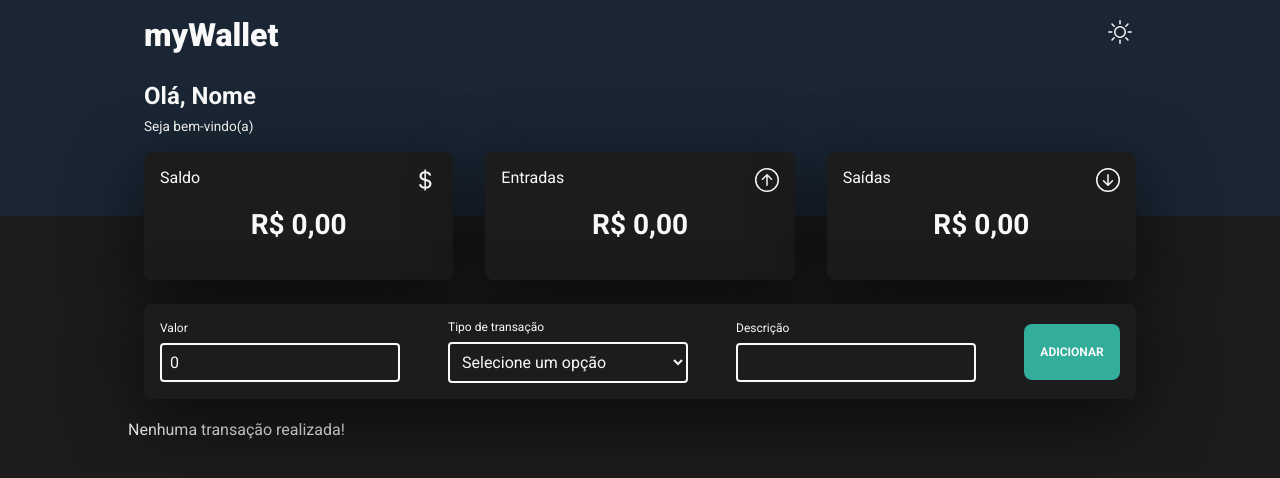
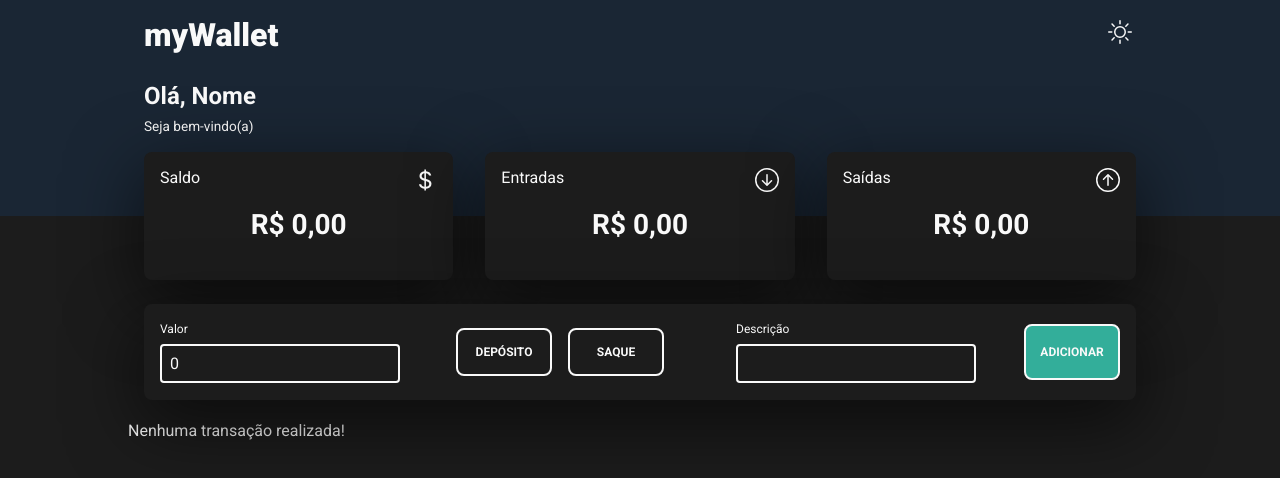
Before and after one commit to williancapitolio/mywallet, a React (Vite) app: page / in a window 1280 px wide. Shown: the top 478 px of the page. Built offline with nearby package versions, Linux system fonts and the light colour scheme.

Commit message:
form styles ok

```diff
--- a/src/components/buttons/Submit/SubmitStyles.ts
+++ b/src/components/buttons/Submit/SubmitStyles.ts
@@ -8,14 +8,13 @@ export const Submit = styled.button`
   text-transform: uppercase;
   font-size: 0.75rem;
   font-weight: 700;
-  border: 0.125rem solid transparent;
+  border: 0.125rem solid ${(props) => props.theme.colors.text.primary};
 
   &:focus {
     outline: none;
   }
 
   &:hover {
-    border: 0.125rem solid ${(props) => props.theme.colors.button.ok};
-    background-color: ${(props) => props.theme.colors.background.primary};
+    opacity: 0.85;
   }
 `;
--- a/src/components/forms/FormTransaction/FormTransaction.tsx
+++ b/src/components/forms/FormTransaction/FormTransaction.tsx
@@ -24,7 +24,7 @@ export const FormTransaction = () => {
         </S.Field>
 
         <S.Field>
-          <S.Label htmlFor="type">Tipo de transação</S.Label>
+          {/* <S.Label htmlFor="type">Tipo de transação</S.Label>
           <S.Select
             name="type"
             id="type"
@@ -36,7 +36,35 @@ export const FormTransaction = () => {
             </S.Option>
             <S.Option value="deposit">Depósito</S.Option>
             <S.Option value="withdraw">Saque</S.Option>
-          </S.Select>
+          </S.Select> */}
+
+          <S.Radios>
+            <S.RadioContainer>
+              <S.RadioInput
+                type="radio"
+                name="type"
+                id="deposit"
+                value="deposit"
+                onChange={handleChange}
+              />
+              <S.RadioTitle className="radio-tile">
+                <S.RadioLabel htmlFor="deposit">Depósito</S.RadioLabel>
+              </S.RadioTitle>
+            </S.RadioContainer>
+
+            <S.RadioContainer>
+              <S.RadioInput
+                type="radio"
+                name="type"
+                id="withdraw"
+                value="withdraw"
+                onChange={handleChange}
+              />
+              <S.RadioTitle className="radio-tile">
+                <S.RadioLabel htmlFor="withdraw">Saque</S.RadioLabel>
+              </S.RadioTitle>
+            </S.RadioContainer>
+          </S.Radios>
         </S.Field>
 
         <S.Field>
--- a/src/components/forms/FormTransaction/FormTransactionStyles.ts
+++ b/src/components/forms/FormTransaction/FormTransactionStyles.ts
@@ -40,21 +40,54 @@ export const Input = styled.input`
   }
 `;
 
-export const Select = styled.select`
-  background-color: ${(props) => props.theme.colors.background.primary};
-  padding: 0.5rem;
-  border: 0.125rem solid ${(props) => props.theme.colors.text.primary};
-  border-radius: 0.25rem;
+export const Radios = styled.section`
+  display: flex;
+  flex-direction: row;
+  align-items: center;
+`;
 
-  &:focus {
-    outline: none;
-    border: 0.125rem solid ${(props) => props.theme.colors.button.ok};
+export const RadioContainer = styled.div`
+  position: relative;
+  height: 3rem;
+  width: 6rem;
+  margin: 0.5rem;
+`;
+
+export const RadioInput = styled.input`
+  cursor: pointer;
+  position: absolute;
+  height: 100%;
+  width: 100%;
+  margin: 0;
+  cursor: pointer;
+  z-index: 2;
+  opacity: 0;
+
+  &:checked + .radio-tile {
+    background-color: ${(props) => props.theme.colors.button.ok};
+  }
+
+  &:hover + .radio-tile {
+    opacity: 0.85;
   }
 `;
 
-export const Option = styled.option`
-  background-color: ${(props) => props.theme.colors.background.primary};
-  padding: 0.5rem;
+export const RadioTitle = styled.div`
+  display: flex;
+  flex-direction: column;
+  align-items: center;
+  justify-content: center;
+  height: 100%;
+  border: 0.125rem solid ${(props) => props.theme.colors.text.primary};
+  border-radius: 0.5rem;
+`;
+
+export const RadioLabel = styled.label`
+  cursor: pointer;
+  color: ${(props) => props.theme.colors.text.primary};
+  font-size: 0.75rem;
+  font-weight: 600;
+  text-transform: uppercase;
 `;
 
 export const ErrorMsg = styled.span``;
--- a/src/components/structures/Main/Main.tsx
+++ b/src/components/structures/Main/Main.tsx
@@ -45,12 +45,12 @@ export const Main = () => {
     },
     {
       title: "Entradas",
-      icon: <BsArrowUpCircle className="btn-icon" />,
+      icon: <BsArrowDownCircle className="btn-icon" />,
       value: totalDeposits,
     },
     {
       title: "Saídas",
-      icon: <BsArrowDownCircle className="btn-icon" />,
+      icon: <BsArrowUpCircle className="btn-icon" />,
       value: totalWithdraw,
     },
   ];
--- a/src/hooks/use-manage-form-transaction.ts
+++ b/src/hooks/use-manage-form-transaction.ts
@@ -29,9 +29,8 @@ export const useManageFormTransaction = () => {
   const handleChange = (ev: React.SyntheticEvent) => {
     setInputs((prev: setInputsType) => ({
       ...prev,
-      [(ev.target as HTMLInputElement | HTMLSelectElement).name]: (
-        ev.target as HTMLInputElement
-      ).value,
+      [(ev.target as HTMLInputElement).name]: (ev.target as HTMLInputElement)
+        .value,
     }));
   };
 
```
